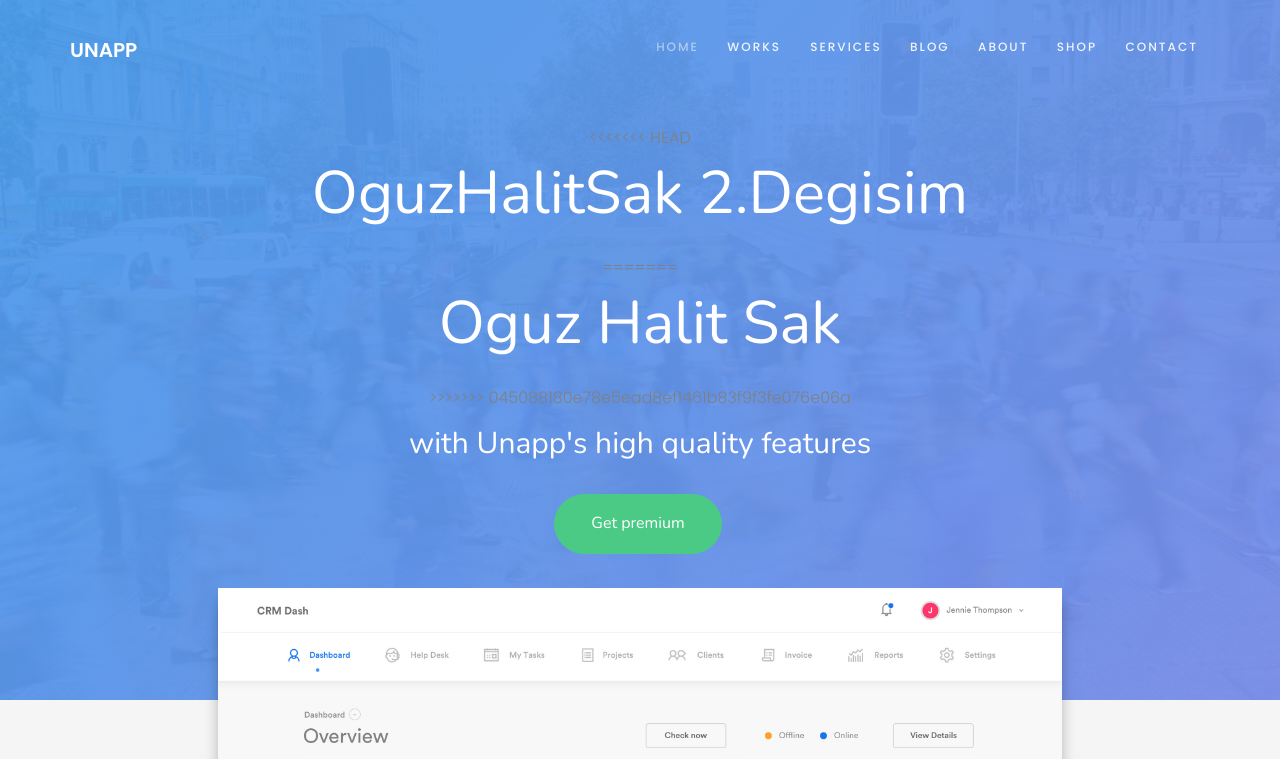
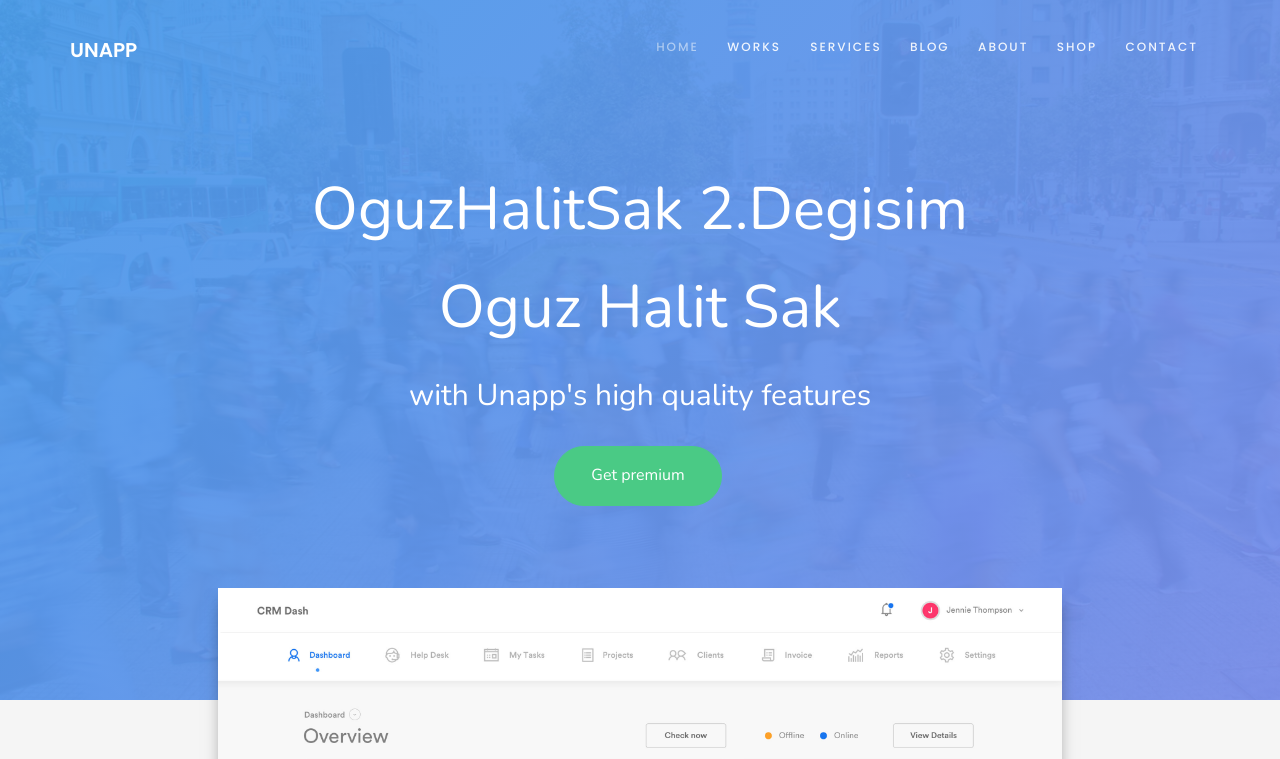
Before and after one commit to oguzhalit/bcfm-git, a plain HTML site: page index.html in a window 1280 px wide. Shown: the top 759 px of the page. Drawn offline with nearby package versions, Linux system fonts and the light colour scheme; files whose address does not match are found by name.

Commit message:
düzeltme

```diff
--- a/index.html
+++ b/index.html
@@ -90,11 +90,8 @@
 					<div class="container">
 						<div class="col-md-12 col-md-offset-0">
 							<div class="animate-box">
-<<<<<<< HEAD
 								<h2>OguzHalitSak 2.Degisim</h2>
-=======
 								<h2>Oguz Halit Sak</h2>
->>>>>>> 045088180e78e5ead8ef1461b83f9f3fe076e06a
 								<p>with Unapp's high quality features</p>
 								<p><a href="gallery.html" class="btn btn-primary btn-lg btn-custom">Get premium</a></p>
 							</div>
```
